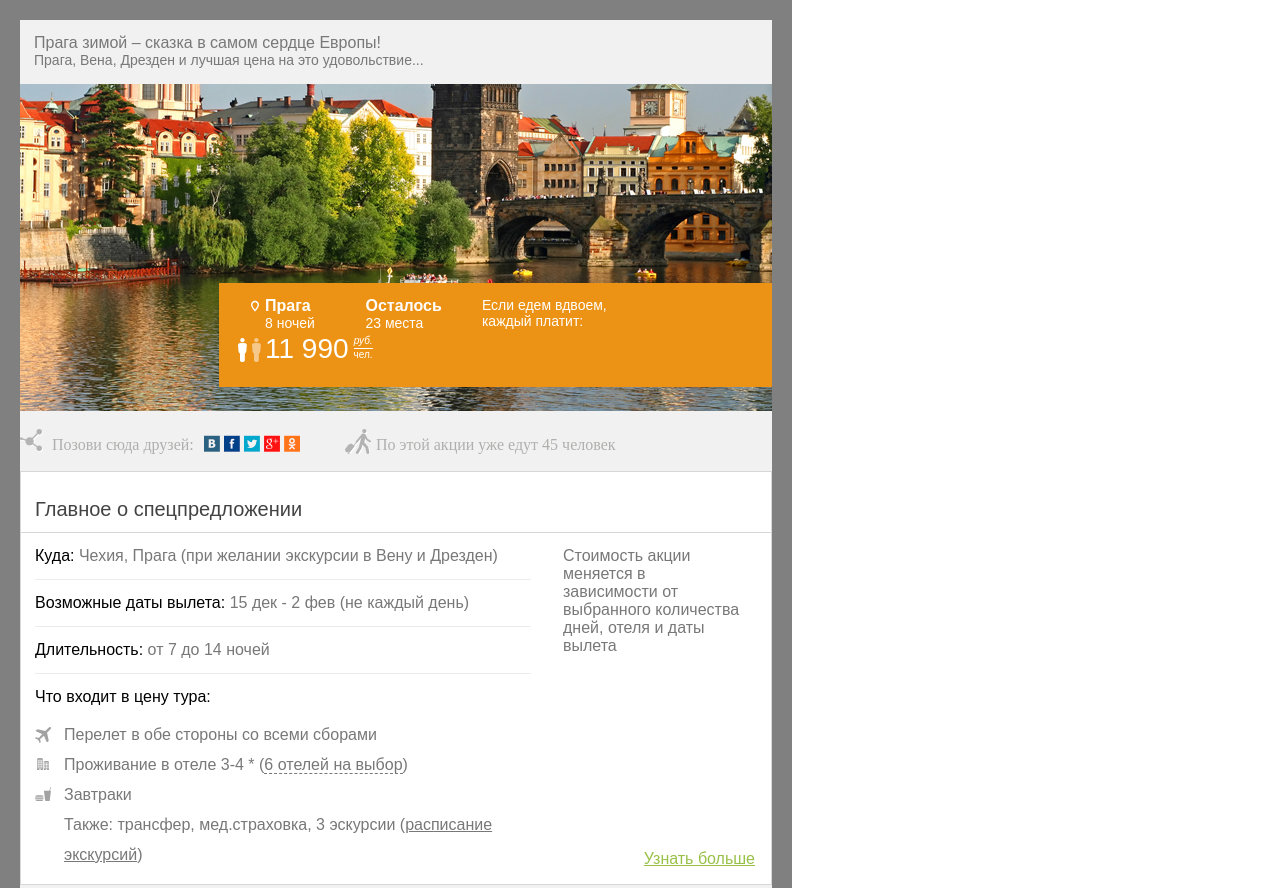
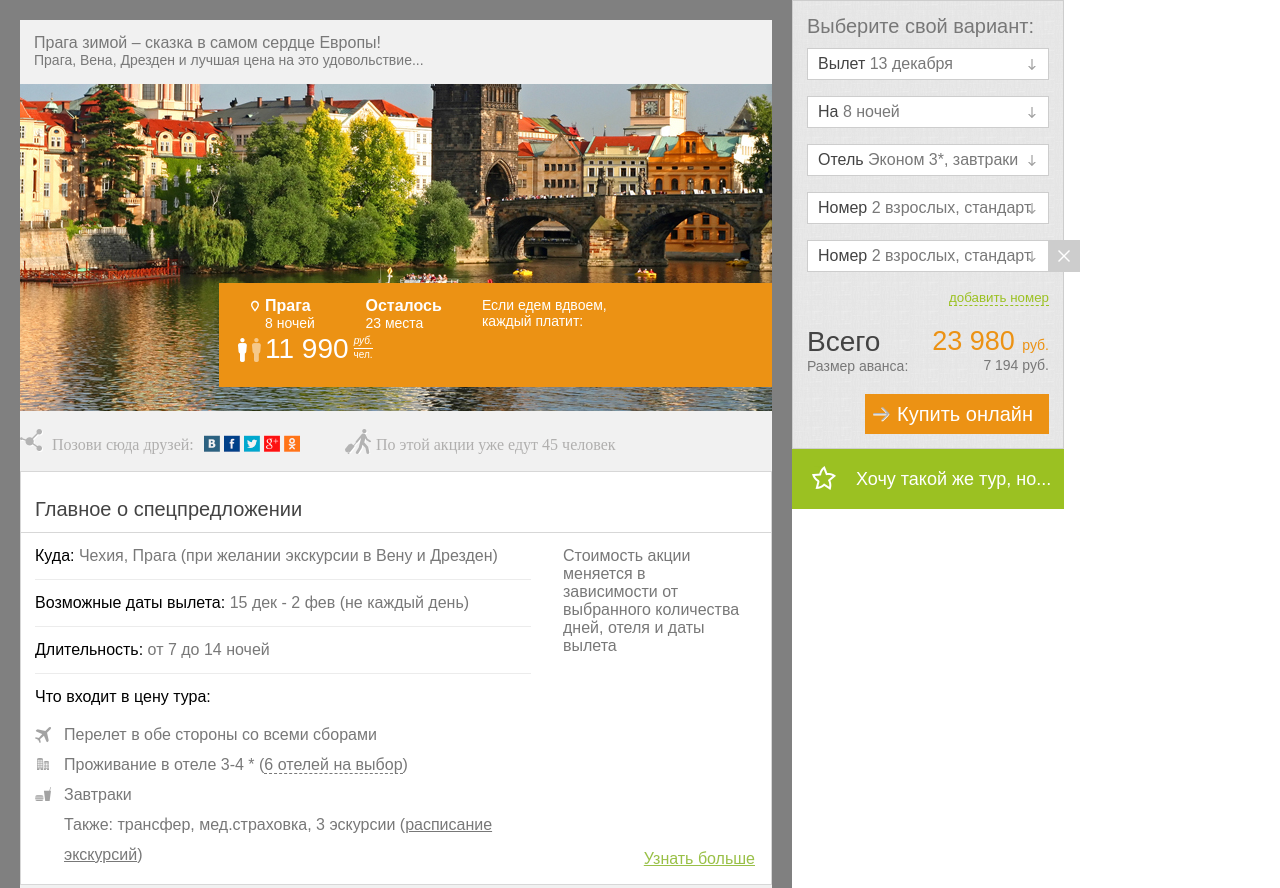
Before and after one commit to akella/onlinetours, a plain HTML site: page 31.html in a window 1280 px wide. Shown: the top 888 px of the page. Drawn offline with Linux system fonts and the light colour scheme.

Commit message:
options added

```diff
--- a/31.html
+++ b/31.html
@@ -11,7 +11,7 @@
 <body>
 
 
-<div class="simulator" style="width:752px;border:20px solid gray;background:#F1F1F1;">
+<div class="simulator" style="width:752px;border:20px solid gray;background:#F1F1F1; float:left;">
 
 	<div class="wrapper-slider">
 		<div class="slider">
@@ -79,6 +79,52 @@
 
 </div>
 
+<div class="simulator2" style="float:left; width: 272px;background:#F1F1F1;">
+
+	<div class="options">
+		<h3>Выберите свой вариант:</h3>
+		<div class="options__item">
+			<span>Вылет</span> 13 декабря
+			<i></i>
+		</div>
+		<div class="options__item">
+			<span>На</span> 8 ночей
+			<i></i>
+		</div>
+		<div class="options__item">
+			<span>Отель</span> Эконом 3*, завтраки
+			<i></i>
+		</div>
+		<div class="options__item">
+			<span>Номер</span> 2 взрослых, стандарт
+			<i></i>
+		</div>
+		<div class="options__item">
+			<span>Номер</span> 2 взрослых, стандарт
+			<i></i>
+			<div class="options__cancel"></div>
+		</div>
+		<div class="wrapper-option_add">
+			<button class="option_add">добавить номер</button>
+		</div>
+		<div class="options__price">
+			<div class="options__text">
+				<p>Всего</p>
+				<p>Размер аванса:</p>
+			</div>
+			<div class="options__figure">
+				<p>23 980 <span>руб.</span></p>
+				<p>7 194 руб.</p>
+			</div>
+		</div>
+		<div class="wrapper-order-online">
+			<button class="order-online">Купить онлайн</button>
+		</div>
+		<a class="options__want-same" href="#">Хочу такой же тур, но...</a>
+	</div>
+
+</div>
+
 
 
 
--- a/sass/_slider.sass
+++ b/sass/_slider.sass
@@ -140,3 +140,92 @@
 	right: 16px
 	bottom: 16px
 	color: #99c047
+
+
+.options
+	position: relative
+	@extend %block
+	width: 242px
+	border: 1px solid #cdcdcd
+	background: url(../img/options-bg.png)
+	.wrapper-option_add
+		text-align: right
+	.option_add
+		border: none
+		background: transparent
+		color: #9bc122
+		border-bottom: 1px dashed #9bc122
+		cursor: pointer
+.options__item
+	position: relative
+	padding: 0 14px 0 10px
+	height: 30px
+	line-height: 30px
+	margin-bottom: 16px
+	font-size: 16px
+	color: #787878
+	border: 1px solid #cdcdcd
+	background: #fff
+	span
+		color: #434343
+	i
+		position: absolute
+		right: 8px
+		top: 50%
+		width: 16px
+		height: 16px
+		margin-top: -8px
+		cursor: pointer
+		background: url(../img/arr-down.png) 50% 50% no-repeat
+	.options__cancel
+		content: ""
+		position: absolute
+		top: -1px
+		right: -32px
+		width: 32px
+		height: 32px
+		background: #cdcdcd url(../img/close.png) 50% 50% no-repeat
+		cursor: pointer
+.options__price
+	overflow: hidden
+	margin: 10px 0 20px
+.options__text, .options__figure
+	width: 50%
+	float: left
+	p
+		font-size: 14px
+		color: #787878
+		&:first-child
+			margin-top: 10px
+			font-size: 28px
+			color: #434343
+.options__figure
+	text-align: right
+	p:first-child
+		font-size: 27px
+		color: #ec9214
+		span
+			font-size: 14px
+.wrapper-order-online
+	text-align: right
+.order-online
+	height: 40px
+	line-height 40px
+	padding: 0 16px 0 32px
+	border: none
+	background: #ec9214 url(../img/arr-right.png) 5% 50% no-repeat
+	font-size: 20px
+	cursor: pointer
+	color: #fff
+.options__want-same
+	position: absolute
+	left: -1px
+	bottom: -61px
+	width: 208px
+	height: 60px
+	line-height: 60px
+	padding-left: 64px
+	background: #9bc122 url(../img/star.png) 8% 48% no-repeat
+	font-size: 18px
+	text-decoration: none
+	color: #fff
```
Also changed, not shown: css/screen.css, fire_app_log.txt, img/arr-down.png (added), img/close.png (added), img/options-bg.png (added), img/star.png (added).
